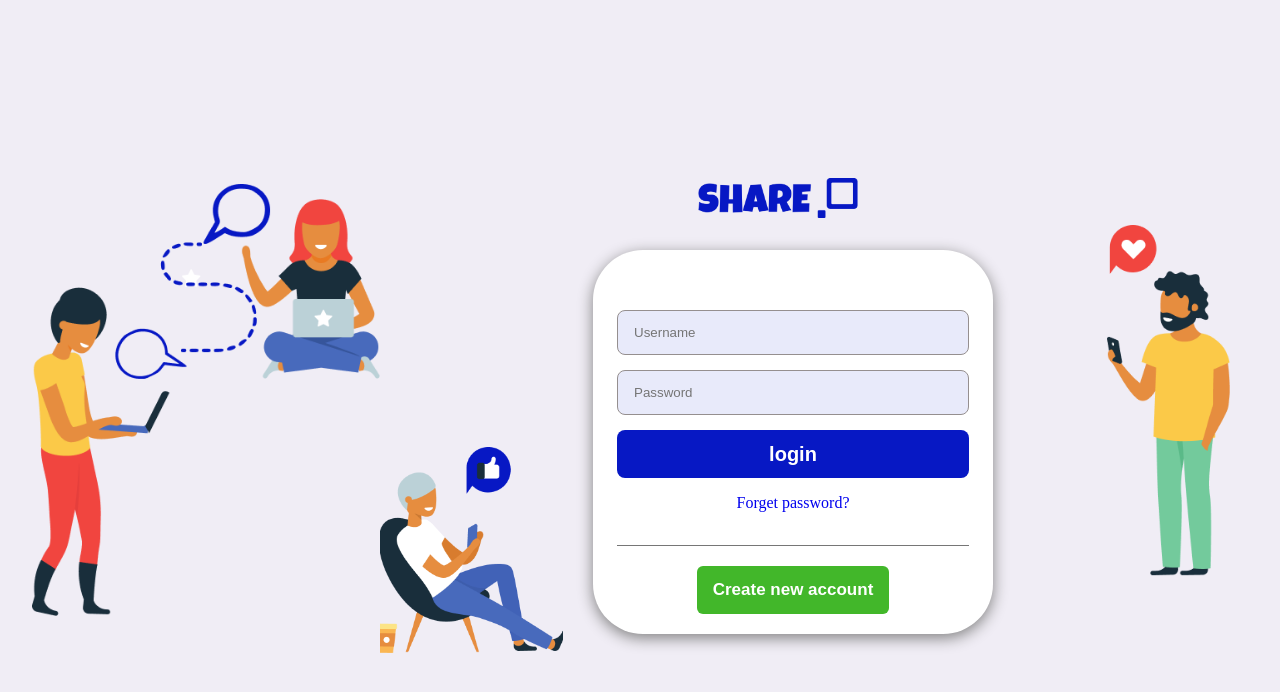
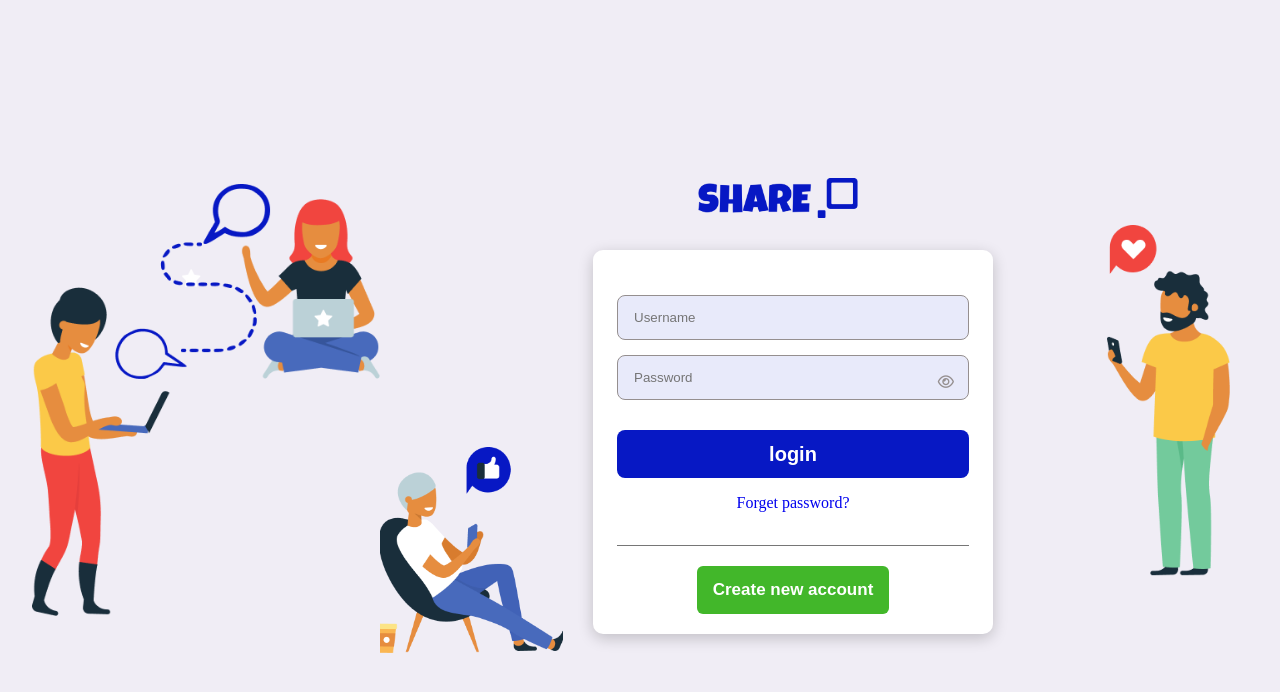
Before and after one commit to Kidus-github/Share-Socialmedia, a PHP site: page /loginpage.html in a window 1280 px wide. Shown: the top 692 px of the page. Run offline with PHP 8.4, Linux system fonts and the light colour scheme.

Commit message:
modified the signup and login pages and created message.html file

```diff
--- a/css/signUp.css
+++ b/css/signUp.css
@@ -157,7 +157,7 @@ header nav .login .btn{
     width: 100%;
     display: flex;
     flex-direction: column;
-    align-items: center;
+    /* align-items: center; */
 }
 .form .name{
     display: flex;
@@ -233,6 +233,7 @@ header nav .login .btn{
     gap: 10px;
     width: 100%;
     outline: none;
+    position: relative;
 }
 .form .email_password .email{
     padding: 0 15px;
@@ -248,6 +249,7 @@ header nav .login .btn{
 .form .signUp{
     display: flex;
     justify-content: center;
+    padding: 5px;
 }
 .form .signupBtn{
     background-color: var(--primary-clr);
@@ -260,9 +262,7 @@ header nav .login .btn{
     font-size: 1.08em;
 }
 
-.hide{
-    display: none;
-}
+
 .login_section{
     display: flex;
     flex-direction: column;
@@ -273,20 +273,28 @@ header nav .login .btn{
 .login-form{
     width: 400px;
     background-color: var(--clr-white);
-    border-radius: 50px;
+    border-radius: 10px;
     padding: 20px 24px;
     margin-left: 30px;
-    box-shadow: 0 4px 15px gray;
+    box-shadow: 0 4px 15px rgba(0, 0, 0, .2);
+
+}
+.eyetoggle{
+    color: #958F8F;
+    position: absolute;
+    cursor: pointer;
+    font-size: .9em;
 
 }
 .login-form .login{
-
+    position: relative;
     display: flex;
     flex-direction: column;
     gap: 15px;
-    margin-top: 40px;
+    margin-top: 10px;
 }
 .login-form .login .btn{
+    cursor: pointer;
     padding: 0 16px;
     background-color: var(--primary-clr);
     border-radius: 8px;
@@ -326,7 +334,7 @@ header nav .login .btn{
 }
 .createNew{
     text-align: center;
-    margin-top: 20px;
+    padding-top: 20px;
 }
 .createNew .create_new{
     border: none;
@@ -356,7 +364,7 @@ header nav .login .btn{
 
 }
 .form_section{
-    backdrop-filter: opacity(10%);
+
     background-color: rgb(240, 237, 245 , 85%);
     width: 100%;
     height: 100vh;
@@ -364,17 +372,41 @@ header nav .login .btn{
     justify-content: center;
     align-items: center;
     position: absolute;
-    display: none;
 
 }
 .form{
-    max-height: 535px;
+    /* max-height: 535px; */
+    position: relative;
     max-width: 450px;
     padding: 30px 17px;
-    border-radius: 50px;
+    border-radius: 10px;
     background-color: var(--clr-white);
     box-shadow: 0 2px 8px rgb(146, 146, 146);
     display: flex;
     flex-direction: column;
     gap: 15px;
 }
+.form .close{
+    position: absolute;
+    top: 30px;
+    right: 35px;
+    font-size: 1.2em;
+    cursor: pointer;
+}
+.eye-login{
+    top: 95px;
+    right: 15px;
+}
+.eye-signUp{
+    top: 65px;
+    right: 15px;
+}
+
+
+
+
+
+
+.hide{
+    display: none;
+}
--- /dev/null
+++ b/js/login-signin.js
@@ -0,0 +1,27 @@
+// password icon for visible and invisible
+
+let passwordField = document.querySelector("input[type= 'password']");
+let passwordToggle= document.querySelector(".eyetoggle");
+
+passwordToggle.onclick = () =>{
+    if(passwordField.type == "password"){
+        passwordField.type = "text"
+        passwordToggle.style.color = "#0718c4";
+
+    }else{
+        passwordField.type = "password";
+        passwordToggle.style.color = "#958F8F";
+    }
+}
+
+// create new account show and hide
+
+let createNewAccount = document.querySelector(".create_new");
+let FormSection = document.querySelector(".form_section");
+let FormSectionClose = document.querySelector(".fa-x");
+
+createNewAccount.onclick = ()=>FormSection.classList.remove("hide");
+FormSectionClose.addEventListener("click", ()=>{FormSection.classList.add("hide");})
+
+
+//
--- a/loginpage.html
+++ b/loginpage.html
@@ -7,6 +7,7 @@
     <title>Share | Log in | Sign Up </title>
     <link rel="stylesheet" href="/css/signUp.css">
     <link rel="shortcut icon" href="img/logo.png" type="image/png">
+    <link rel="stylesheet" href="https://cdnjs.cloudflare.com/ajax/libs/font-awesome/6.0.0-beta3/css/all.min.css" integrity="sha512-Fo3rlrZj/k7ujTnHg4CGR2D7kSs0v4LLanw2qksYuRlEzO+tcaEPQogQ0KaoGN26/zrn20ImR1DfuLWnOo7aBA==" crossorigin="anonymous" referrerpolicy="no-referrer" />
 </head>
 <body>
     <div class="wrapper">
@@ -20,8 +21,10 @@
                     <div class="logo"></div>
                     <div class="login-form">
                         <div class="login">
+                            <div class="error login-error"></div>
                             <input type="text" name="username" placeholder="Username" class="email">
-                            <input type="text" name="password" placeholder="Password" class="password">
+                            <input type="password" name="password" placeholder="Password" class="password">
+                            <span><i id="passwordToggler" class="far fa-eye eyetoggle eye-login"></i></span>
                             <button class="btn">login</button>
                         </div>
                         <div class="forgotPassword">
@@ -37,12 +40,14 @@
                     <div class="right_manlogin"></div>
             </div>
         </div>
-        <div class="form_section">
+        <div class="form_section hide">
             <form action="Post" class="form">
                 <div class="form-header">
                     <h1>Sign Up</h1>
                     <h4>It's quick and easy.</h4>
                 </div>
+                <span><i class="far fa-x close"></i></span>
+                <div class="error login-error"></div>
                 <div class="name">
                     <input type="text" name="firstname" placeholder="First name" class="fname">
                     <input type="text" name="lastname" placeholder="Last name" class="lname">
@@ -50,6 +55,7 @@
                 <div class="email_password">
                     <input type="text" name="email" placeholder="Mobile number or Email" class="email"/>
                     <input type="password" name="password" placeholder="New password" class="password"/>
+                    <span><i id="passwordTogglerSignUp" class="far fa-eye eyetoggle eye-signUp"></i></span>
                 </div>
                 <label for="Birthdate">Birthday:</label>
                 <div class="birth">
@@ -157,6 +163,6 @@
             </form>
         </div>
     </div>
-
+    <script src="js/login-signin.js"></script>
 </body>
 </html>
```
Also changed, not shown: css/msg.css (added), message.html (added), package-lock.json (added).
